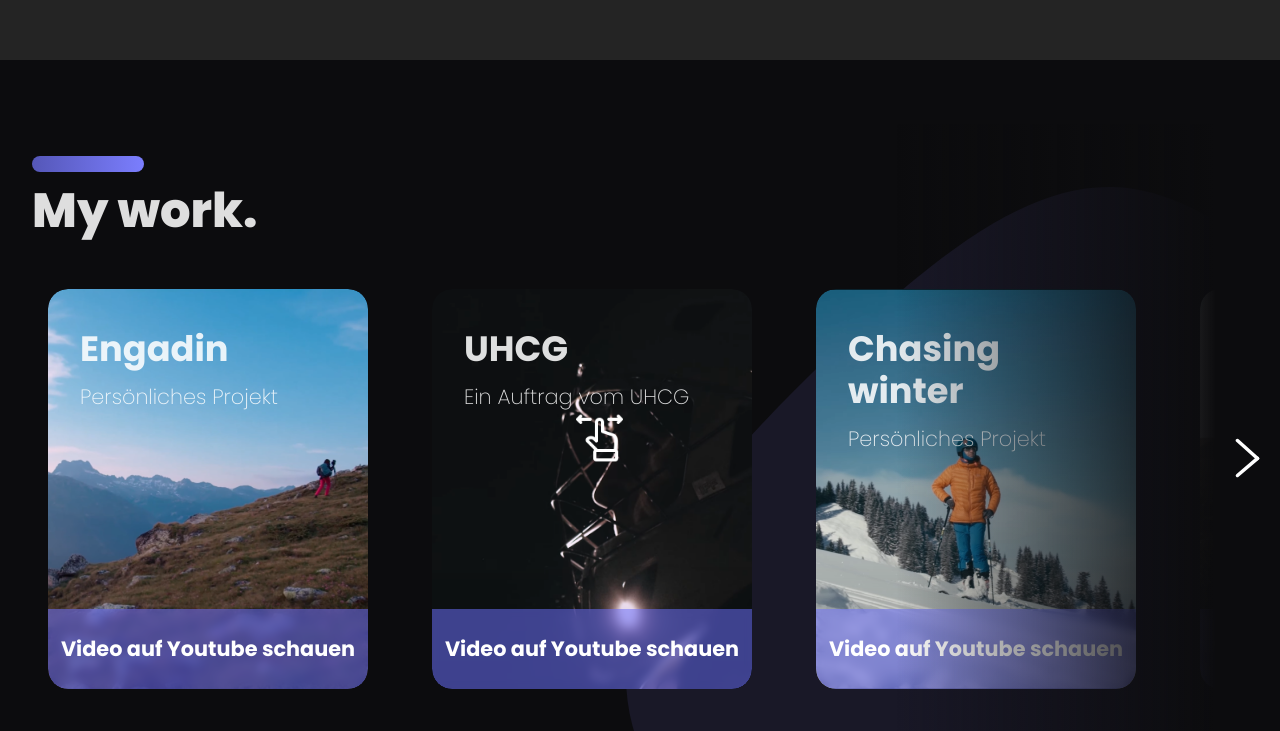
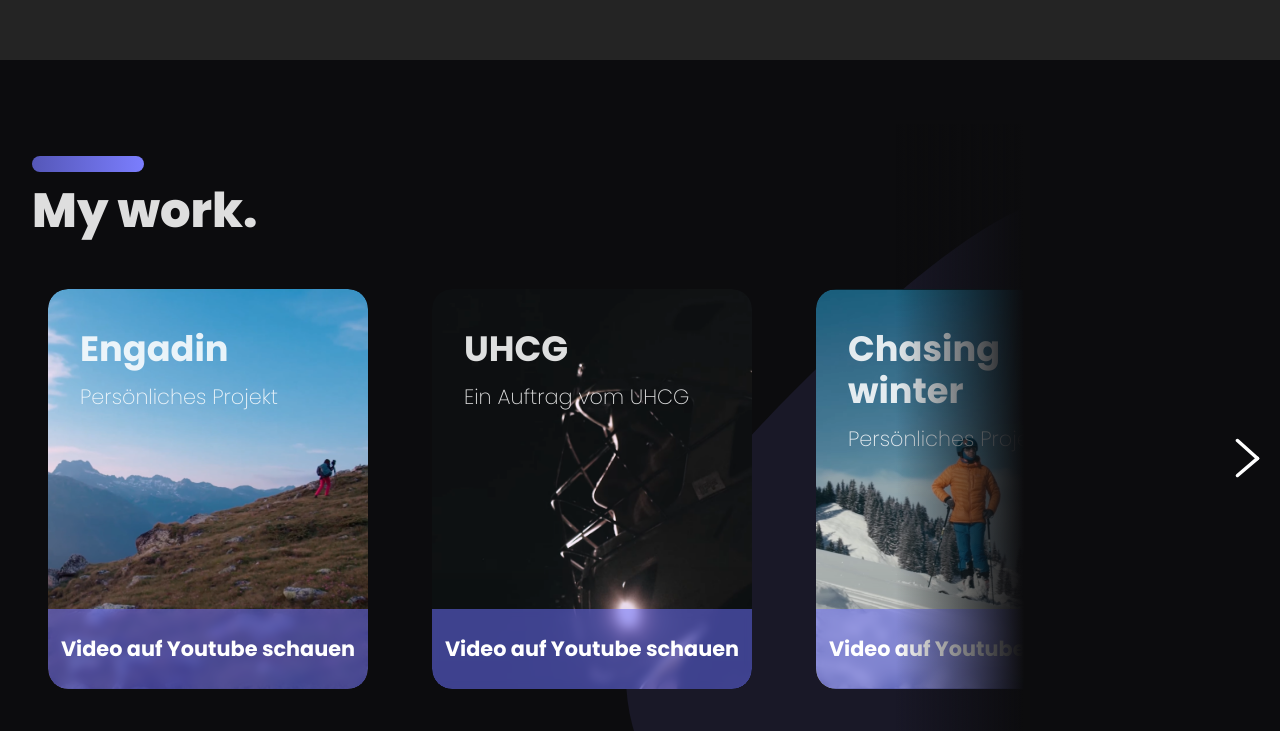
Before and after one commit to Sumis34/Home-Page, a React (Create React App) app: page / in a window 1280 px wide. Shown: the part 740-1471 px from the top of the page. Built offline with nearby package versions, Linux system fonts and the light colour scheme.

Commit message:
change work layout

```diff
--- a/src/pages/Home/Home.js
+++ b/src/pages/Home/Home.js
@@ -3,6 +3,7 @@ import './home.scss';
 import Header from '../../components/Header/Header.js';
 import Footer from '../../components/Footer/Footer.js';
 import Work from './sections/work'
+import Contact from './sections/contact'
 // import Waves from '../../assets/design-elements/waves-5.svg';
 // import bg from '../../assets/videos/FebruarWeb-1.m4v'
 //import Discord from '../../components/Discord/Discord.js'
@@ -14,6 +15,7 @@ export default function Home() {
             <Header />
             {/* <img src={Waves} alt="Waves" /> */}
             <Work />
+            <Contact />
             <div className="home" id="home"></div>
             <Footer />
         </>
--- a/src/pages/Home/home.scss
+++ b/src/pages/Home/home.scss
@@ -4,10 +4,7 @@
 }
 
 section {
-    margin: 0 auto;
-    padding: 2em;
     position: relative;
-    max-width: 1300px;
     &#work {
         margin-top: 4em;
         .work-card-body:last-child {
@@ -26,7 +23,7 @@ section {
             pointer-events: none;
             transform: translateX(-50%) translateY(-50%);
             &.animation {
-                animation: swipe 7s infinite;
+                animation: swipe 5s infinite;
             }
         }
         .arrow {
@@ -36,6 +33,12 @@ section {
             top: 50%;
             z-index: 11;
         }
+    }
+    & #work-content {
+        padding: 2em;
+        position: relative;
+        max-width: 1300px;
+        margin: 0 auto;
     }
     h2 {
         font-weight: 800;
@@ -50,7 +53,7 @@ section {
 }
 
 .fade-right {
-    background: linear-gradient(to right, transparent 70%, $bg-dark-grey 95%);
+    background: linear-gradient(to right, transparent 70%, $bg-dark-grey 80%);
     position: absolute;
     top: 0;
     left: 0;
--- /dev/null
+++ b/src/pages/Home/sections/contact.js
@@ -0,0 +1,9 @@
+import React from 'react'
+
+export default function contact() {
+    return (
+        <div>
+            hallo
+        </div>
+    )
+}
--- a/src/pages/Home/sections/work.js
+++ b/src/pages/Home/sections/work.js
@@ -18,21 +18,22 @@ export default function Work() {
 
     useEffect(() => {
         const cards = document.getElementById("work-cards");
-        cards.addEventListener("mousedown", () =>{
+        cards.addEventListener("mousedown", () => {
             const swipe = document.getElementById("work-swipe");
             swipe.classList.remove("animation");
         });
     });
 
     return (
+        <>
             <section id="work">
+                <div className="fade-right"></div>
+                <div id="work-content">
                     <Line />
                     <h2>My work.</h2>
-            <img src={blob} alt="..." id="work-blob"/>
-            <img src={swipe} alt="swipe" className="swipe animation" id="work-swipe"/>
-            <img src={arrow} alt="arrow" className="arrow" id="work-arrow"/>
-
-            <div className="fade-right"></div>
+                    <img src={blob} alt="..." id="work-blob" />
+                    <img src={swipe} alt="swipe" className="swipe animation" id="work-swipe" />
+                    <img src={arrow} alt="arrow" className="arrow" id="work-arrow" />
                     <ScrollContainer className="scroll-container indiana-scroll-container indiana-scroll-container--hide-scrollbars" horizontal={true}>
                         <div className="cards" id="work-cards">
                             <Card
@@ -72,10 +73,9 @@ export default function Work() {
                                 img={zermatt}
                             />
                         </div>
-
                     </ScrollContainer>
-
+                </div>
             </section>
-
+        </>
     )
 }
```
Lines whose indentation alone changed are shown as unchanged.
